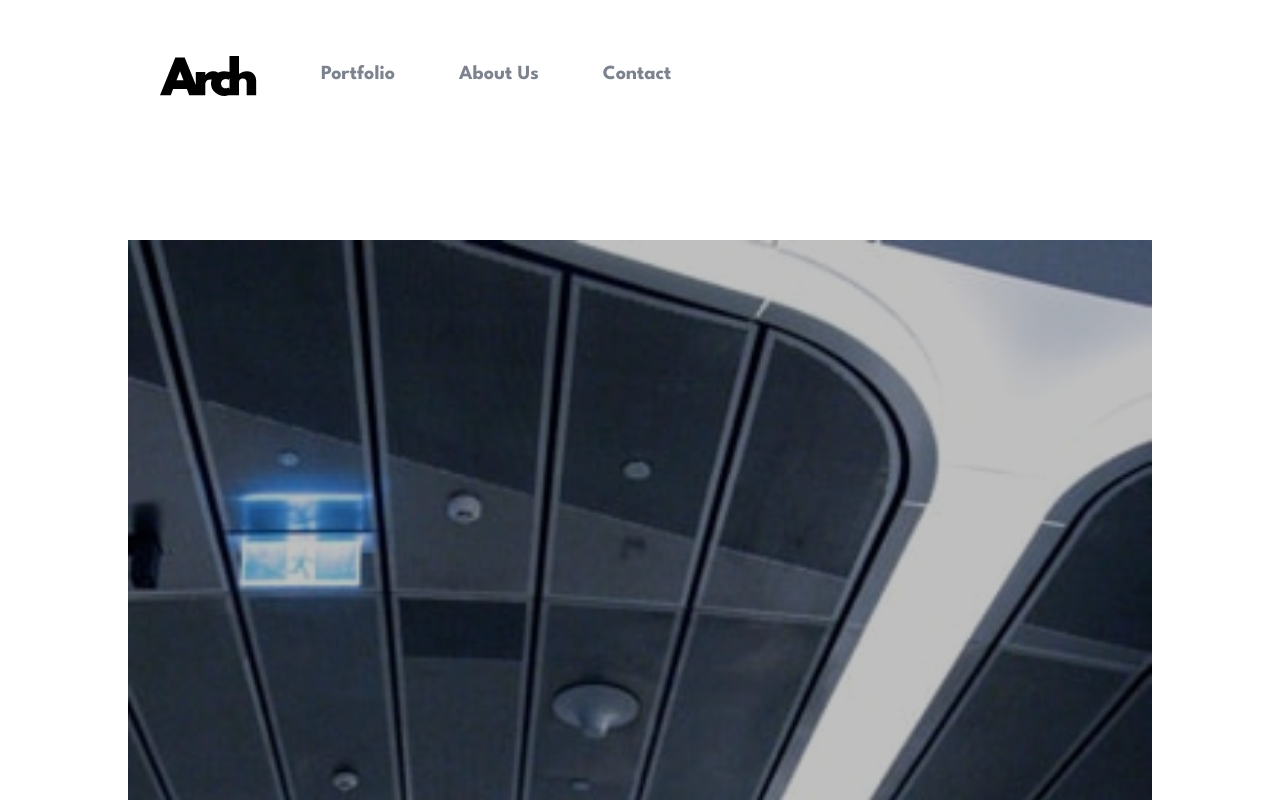
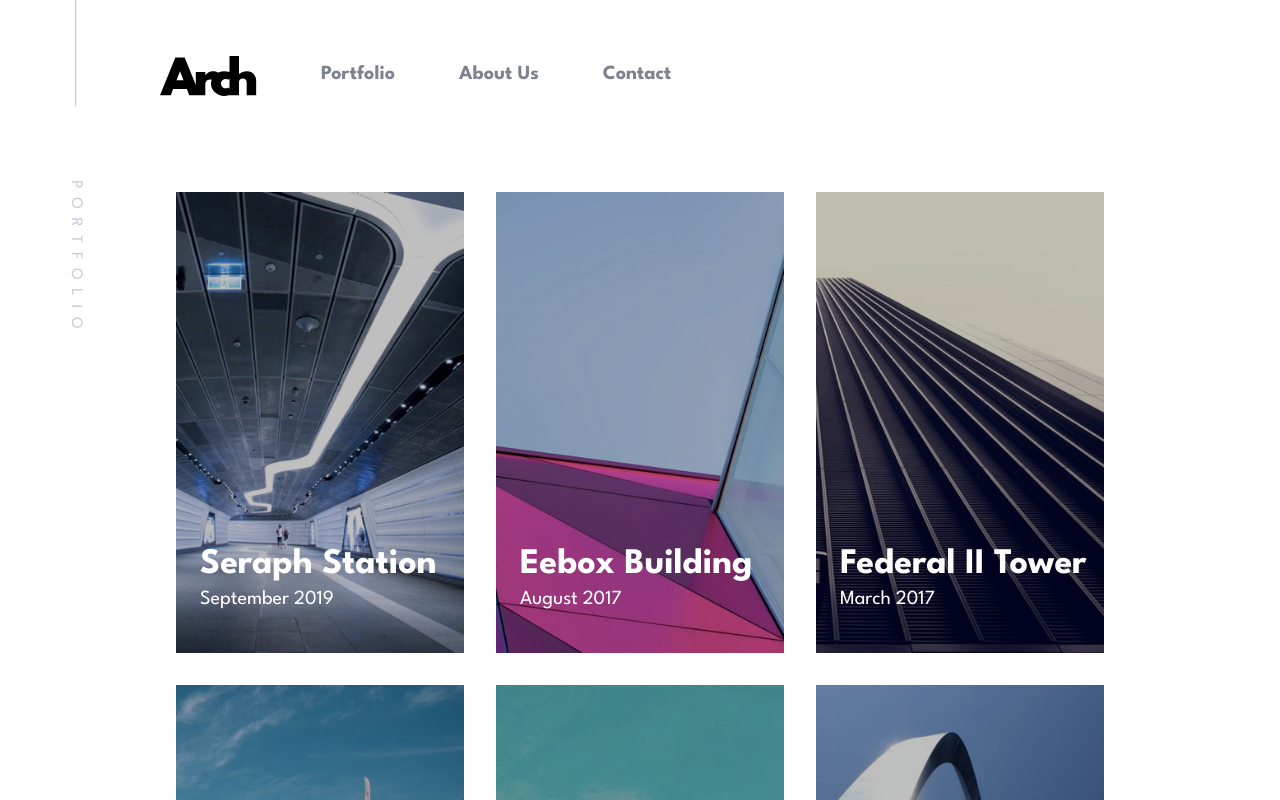
Before and after one commit to ChrisManfredijr/arch-studio, a React (Vite) app: page /Portfolio in a window 1280 px wide. Shown: the top 800 px of the page. Built offline with nearby package versions, Linux system fonts and the light colour scheme.

Commit message:
finished portfolio page

```diff
--- /dev/null
+++ b/src/components/Bookmark/index.jsx
@@ -0,0 +1,9 @@
+import React from 'react'
+
+const Bookmark = ({text}) => {
+  return (
+    <div className='hidden md:flex absolute rotate-90 tracking-[0.15em] top-20 left-[-75px] text-light-grey justify-between w-[250px] lg:left-[-55px] xl:left-[-20px] 2xl:left-[300px]'><span className='tracking-[-2.5px]'>----------------------------------</span> {text}</div>
+  )
+}
+
+export default Bookmark
--- a/src/pages/Home/index.jsx
+++ b/src/pages/Home/index.jsx
@@ -1,5 +1,7 @@
 import Hero from '../../components/Hero';
 import Button from '../../components/Button';
+import Bookmark from '../../components/Bookmark';
+
 import { ReactComponent as Arrow } from '../../assets/icons/icon-arrow.svg';
 import {Link} from 'react-router-dom';
 
@@ -22,7 +24,7 @@
 const Home = () => {
   return (
     <div>
-      <div className='hidden md:flex absolute rotate-90 tracking-[0.15em] top-20 left-[-75px] text-light-grey justify-between w-[250px] lg:left-[-55px] xl:left-[-20px] 2xl:left-[300px]'><span className='tracking-[-2.5px]'>----------------------------------</span>  H O M E</div>
+      <Bookmark text="H O M E"/>
       <Hero />
       <div className='w-3/4 h-full mx-auto my-24 lg:flex 2xl:w-1/2 lg:relative'>
         <div className='border-t-4 border-light-grey w-20 md:hidden'></div>
--- a/src/pages/Portfolio/index.jsx
+++ b/src/pages/Portfolio/index.jsx
@@ -36,8 +36,10 @@
     portSeraphLarge,
     portSxivLarge,
     portTrinityLarge,
-    heroParamourLarge,
+    portParamourLarge,
 } from '../../assets';
+
+
 
 const Portfolio = () => {
   const portfolioArray = [
@@ -123,27 +125,31 @@
       date: 'Febuary 2009',
       mobile: portParamourSmall,
       tablet: portParamourMedium,
-      desktop: heroParamourLarge,
+      desktop: portParamourLarge,
     },
   ]
 
   return (
-    <div className='flex flex-col py-24 relative'>
+    <div className=''>
+      <div className='hidden md:flex absolute rotate-90 tracking-[0.15em] top-30 left-[-125px] text-light-grey justify-between w-[350px] lg:left-[-100px] xl:left-[-50px] 2xl:left-[200px]'><span className='tracking-[-2.5px]'>----------------------------------</span>P O R T F O L I O</div>
+      <div className='flex flex-col py-24 relative md:py-8 lg:flex-row lg:flex-wrap lg:w-3/4 lg:mx-auto 2xl:w-1/2'>
         {portfolioArray.map((project, index) => {
           return (
-          <div key={index} className="relative w-4/5 mx-auto pb-8">
-            <picture className=''>
+            <div key={index} className='relative w-4/5 mx-auto pb-8 lg:w-1/3 lg:p-4'>
+              <picture className="">
                 <source media="(min-width:1024px)" srcSet={project.desktop} />
                 <source media="(min-width:640px)" srcSet={project.tablet} />
                 <img src={project.mobile} alt={project.name} className='w-full brightness-75' />
               </picture>
               <div className='absolute bottom-8 p-6 text-soft-white'>
-              <h1 className="text-4xl font-semibold">{project.name}</h1>
+                <h1 className="text-4xl font-bold">{project.name}</h1>
                 <h2 className="text-xl">{project.date}</h2>
               </div>
             </div>
         )
       })}
+
+      </div>
     </div>
   )
 }
```
Lines whose indentation alone changed are shown as unchanged.
